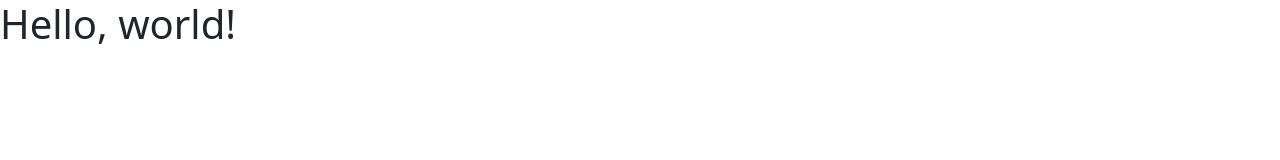
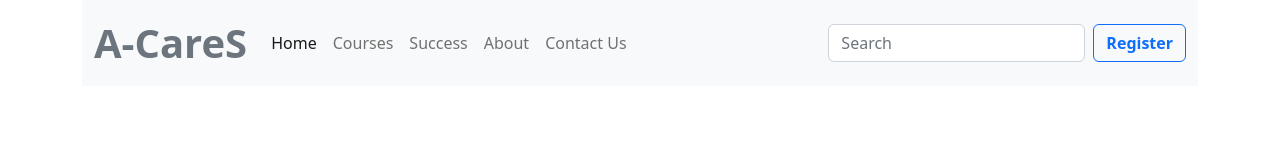
Before and after one commit to Atherbiswas/A-CareS, a plain HTML site: page index.html in a window 1280 px wide. Drawn offline with nearby package versions, Linux system fonts and the light colour scheme.

Commit message:
navbar add

```diff
--- a/index.html
+++ b/index.html
@@ -3,14 +3,53 @@
   <head>
     <meta charset="utf-8">
     <meta name="viewport" content="width=device-width, initial-scale=1">
-    <title>Bootstrap demo</title>
+    <title>A-CareS</title>
     <!-- external stylesheet -->
     <link rel="stylesheet" href="style.css">
     <!-- bootstarp cdn -->
     <link href="https://cdn.jsdelivr.net/npm/bootstrap@5.2.0/dist/css/bootstrap.min.css" rel="stylesheet" integrity="sha384-gH2yIJqKdNHPEq0n4Mqa/HGKIhSkIHeL5AyhkYV8i59U5AR6csBvApHHNl/vI1Bx" crossorigin="anonymous">
   </head>
   <body>
-    <h1>Hello, world!</h1>
+    <!-- header section start -->
+    <header>
+        <!-- navbar start -->
+        <section class="container">
+            <nav class="navbar navbar-expand-lg bg-light">
+                <div class="container-fluid">
+                  <a class="navbar-brand fw-bold fs-1 text-secondary" href="#">A-CareS</a>
+                  <button class="navbar-toggler" type="button" data-bs-toggle="collapse" data-bs-target="#navbarSupportedContent" aria-controls="navbarSupportedContent" aria-expanded="false" aria-label="Toggle navigation">
+                    <span class="navbar-toggler-icon"></span>
+                  </button>
+                  <div class="collapse navbar-collapse" id="navbarSupportedContent">
+                    <ul class="navbar-nav me-auto mb-2 mb-lg-0">
+                      <li class="nav-item">
+                        <a class="nav-link active" aria-current="page" href="#">Home</a>
+                      </li>
+                      <li class="nav-item">
+                        <a class="nav-link" href="#">Courses</a>
+                      </li>
+                      <li class="nav-item">
+                        <a class="nav-link" href="#">Success</a>
+                      </li>
+                      <li class="nav-item">
+                        <a class="nav-link" href="#">About</a>
+                      </li>
+                      <li class="nav-item">
+                        <a class="nav-link" href="#">Contact Us</a>
+                      </li>
+                    </ul>
+                    <form class="d-flex" role="search">
+                      <input class="form-control me-2" type="search" placeholder="Search" aria-label="Search">
+                      <button class="btn btn-outline-primary fw-bold" type="submit">Register</button>
+                    </form>
+                  </div>
+                </div>
+              </nav>
+        </section>
+        <!-- navbar end -->
+
+    </header>
+    <!-- header section end -->
 
 
 
```
